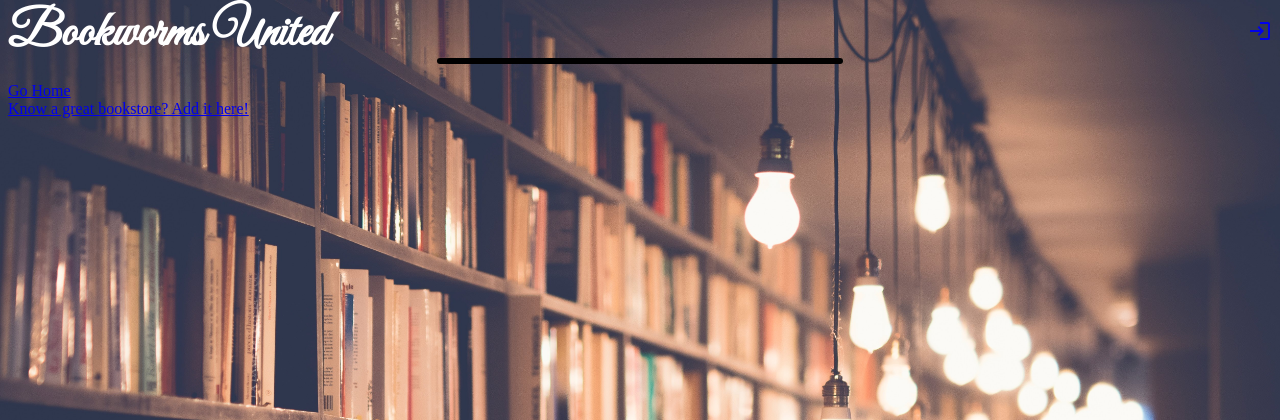
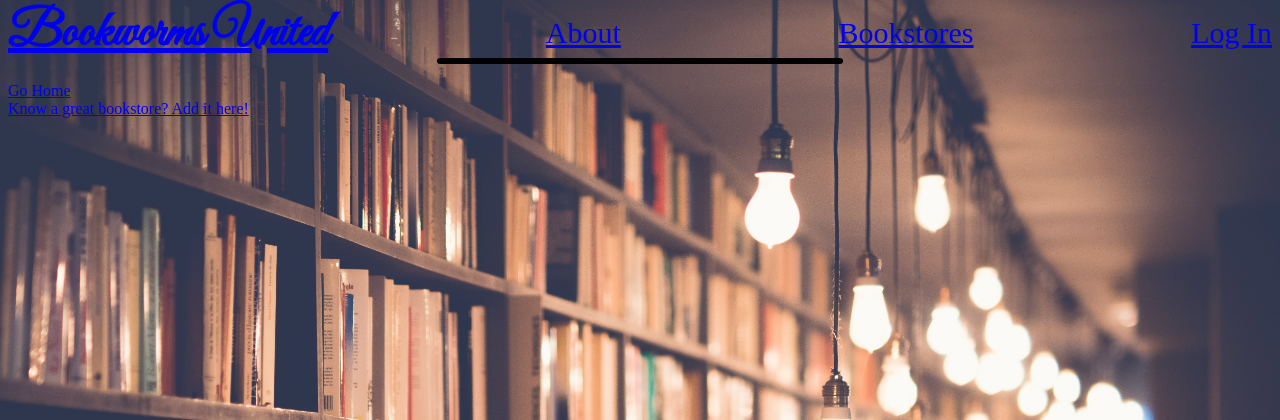
Before and after one commit to johnrobertmahlan/Bookworms-United, a Node server app: page /bookstores/ in a window 1280 px wide. Shown: the top 420 px of the page. Run offline with Node 20, Linux system fonts and the light colour scheme; data that the repository does not hold is empty; some libraries are stand-ins or nearby versions.

Commit message:
update nav with links to about and bookstores

```diff
--- a/views/partials/header.ejs
+++ b/views/partials/header.ejs
@@ -11,15 +11,13 @@
 </head>
 <body>
   <nav>
-    <h1 id="site-name">Bookworms United</h1>
+    <a href="/"><h1 id="site-name">Bookworms United</h1></a>
+    <a href="/about">About</a>
+    <a href="/bookstores">Bookstores</a>
     <% if(user) { %>
-        <a href="/logout"><span class="material-icons">
-          eject
-          </span></a>
+        <a href="/logout">Log Out</a>
     <% } else { %>
-      <a href="/auth/google"><span class="material-icons">
-        login
-        </span></a>
+      <a href="/auth/google">Log In</a>
     <% } %>
   </nav>
   <main>
```
